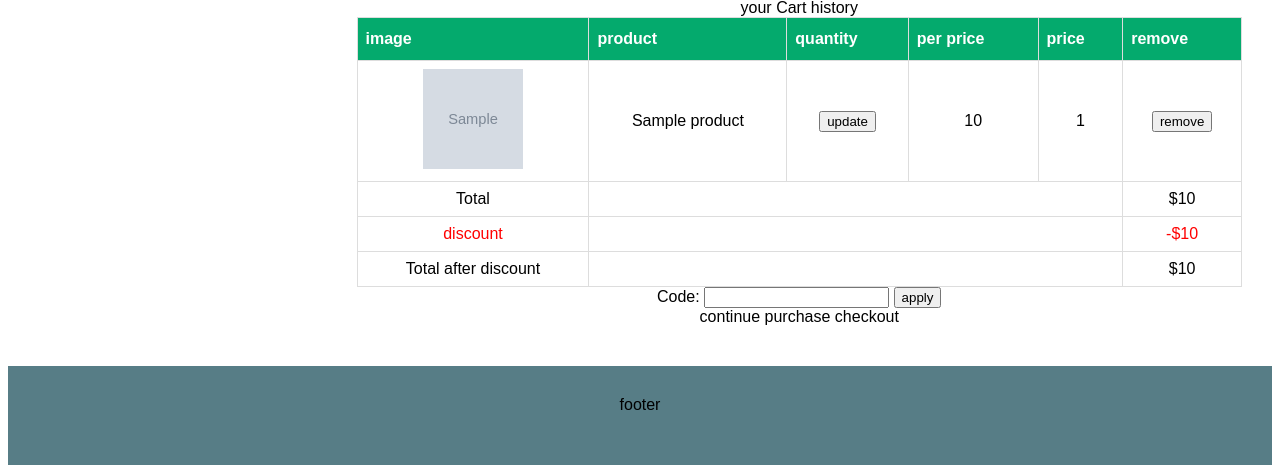
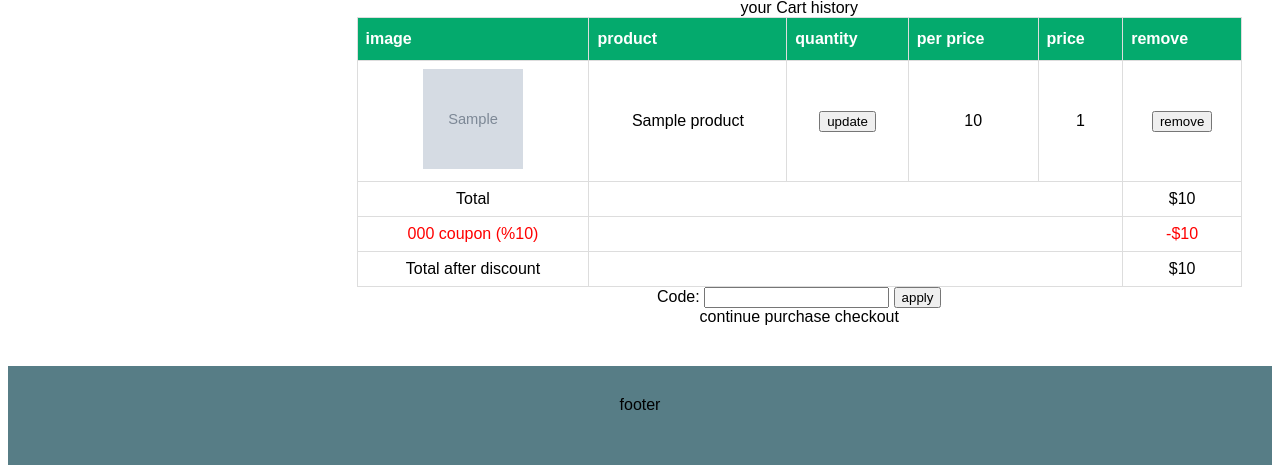
Before and after one commit to Sajjad-mansouri/Online-Shop_tutorial, a Django app: template cart/templates/cart/cart_detail.html in a window 1280 px wide. Shown: the part 149-614 px from the top of the page. Run offline with Django 4.2, Linux system fonts and the light colour scheme; tables that the repository leaves empty hold one stand-in row (values such as "Sample post"); the template is opened without the code that fills it: values that come from a table or form of the project are taken from there, most other values are stand-ins (such as "Sample title", 1, 10 or a date in 2020); grey boxes marked "Sample" are stand-in pictures; parts of the project's set-up code (start-up, migrations or seed data) failed here and were passed over.

Commit message:
apply coupons to orders

```diff
--- a/cart/cart.py
+++ b/cart/cart.py
@@ -75,11 +75,23 @@ class Cart:
 		lenght=sum(item['quantity'] for item in self.cart.values()	)
 		return lenght
 
+
+	def price_before_discount(self):
+		return  sum([Decimal(item['price'])*item['quantity'] for item in self.cart.values()])
+
+
+	def get_discount(self):
+		total_price=self.price_before_discount()
+		if self.coupon:
+			return (self.coupon.discount/Decimal(100))*self.price_before_discount()
+		return Decimal(0)
+
+
 	def get_total_price(self):
-		return sum([Decimal(item['price'])*item['quantity'] for item in self.cart.values()])
+		total_price=self.price_before_discount()
 
-	def get_total_price_with_discount(self):
-		return self.get_total_price()-self.discount
+		return total_price - self.get_discount()
+
 
 	def clear(self):
 		del self.session[settings.CART_SESSION_ID]
--- a/cart/templates/cart/cart_detail.html
+++ b/cart/templates/cart/cart_detail.html
@@ -57,14 +57,14 @@ cart history
 		</tr>
 		{%if carts.coupon%}
 		<tr class="discount">
-			<td>discount</td>
+			<td>{{carts.coupon.code}} coupon (%{{carts.coupon.discount}})</td>
 			<td colspan="4"></td>
-			<td class="num">-${{carts.discount}}</td>
+			<td class="num">-${{carts.get_discount}}</td>
 		</tr>
 		<tr class="total_with_discount">
 			<td>Total after discount</td>
 			<td colspan="4"></td>
-			<td class="num">${{carts.get_total_price_with_discount}}</td>
+			<td class="num">${{carts.get_total_price}}</td>
 		</tr>
 		{%endif%}
 	</tbody>
--- a/orders/models.py
+++ b/orders/models.py
@@ -1,7 +1,9 @@
 from django.db import models
 from django.utils.safestring import mark_safe
+from django.core.validators import MinValueValidator,MaxValueValidator
 from django.urls import reverse
 from shop.models import Product
+from coupons.models import Coupon
 
 class Order(models.Model):
 	first_name=models.CharField(max_length=50)
@@ -13,6 +15,8 @@ class Order(models.Model):
 	created=models.DateTimeField(auto_now_add=True)
 	updated=models.DateTimeField(auto_now=True)
 	paid=models.BooleanField(default=False)
+	coupon=models.ForeignKey(Coupon,on_delete=models.SET_NULL,related_name='order',null=True,blank=True)
+	discount=models.IntegerField(validators=[MinValueValidator(0),MaxValueValidator(100)])
 
 	def order_detail(self):
 		url=reverse('admin-order',args=[self.id])
--- a/orders/templates/orders/create_order.html
+++ b/orders/templates/orders/create_order.html
@@ -17,11 +17,11 @@
 		</li>
 		{%endfor%}
 		<li>discount:
-			<span class='discount'>{{cart.discount}}</span>
+			<span class='discount'>{{cart.get_discount}}</span>
 		</li>
 
 	</ul>
-	<p>total cost:{{cart.get_total_price_with_discount}}</p>
+	<p>total cost:{{cart.get_total_price}}</p>
 
 
 
--- a/orders/views.py
+++ b/orders/views.py
@@ -19,7 +19,11 @@ def create_order(request):
 	if request.method=="POST":
 		form=OrderForm(request.POST)
 		if form.is_valid():
-			order=form.save()
+			order=form.save(commit=False)
+			if cart.coupon:
+				order.coupon=cart.coupon
+				order.discount=cart.discount
+			order.save()
 			for item in cart:
 				OrderItem.objects.create(order=order,product=item['product'],quantity=item['quantity'],price=item['price'])
 
```
